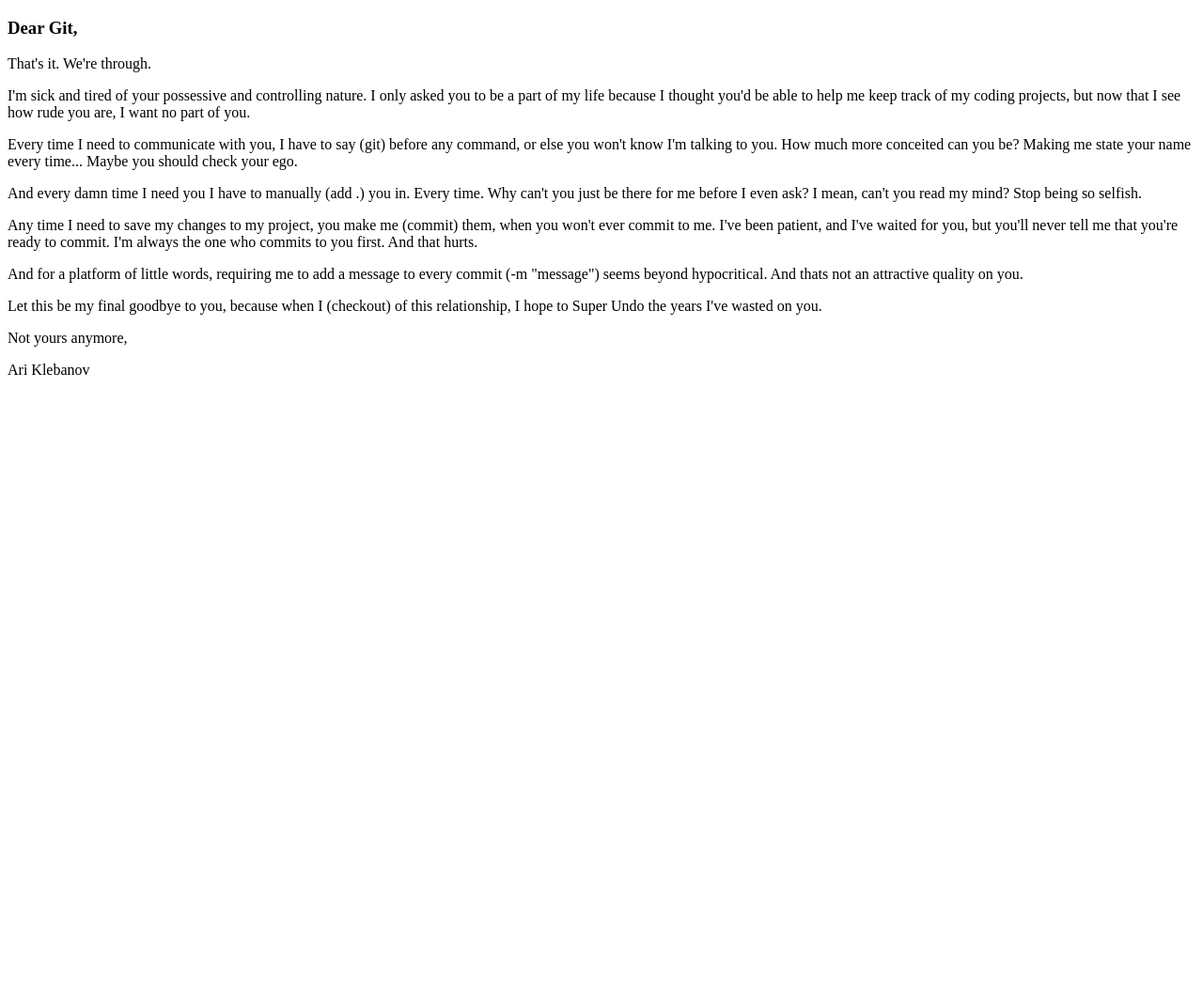
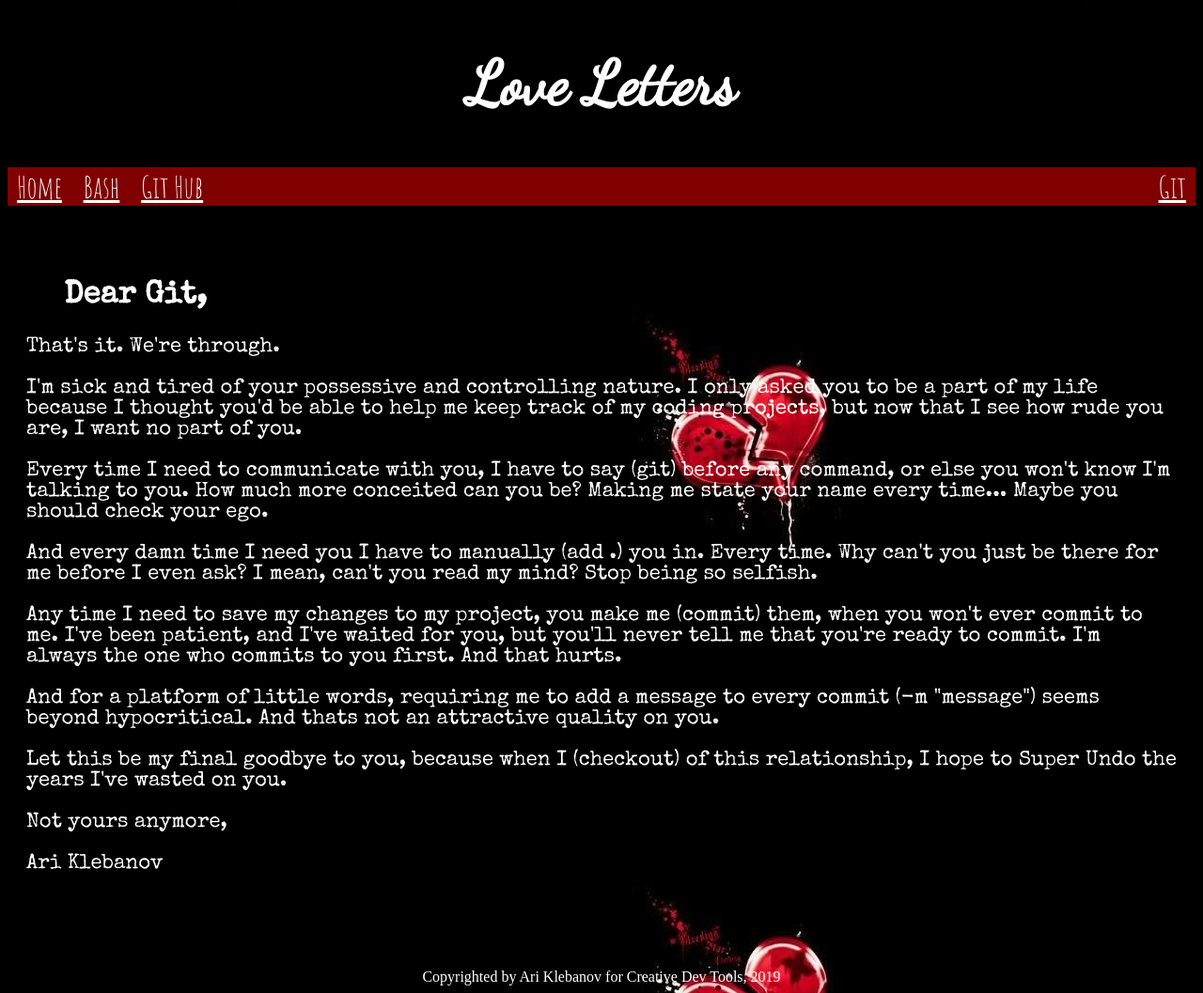
Before and after one commit to arkl8770/Creative-Dev-Tools, a plain HTML site: page git/index.html in a window 1280 px wide. Shown: the whole page at 94% size. Before the commit the page ends 800 px from the top, so only its background shows below. Drawn offline with nearby package versions, Linux system fonts and the light colour scheme.

Commit message:
initial commit of love letters

```diff
--- /dev/null
+++ b/bash/css/bash.css
@@ -0,0 +1,53 @@
+body{
+	background-image: url("../img/bashBackground.png");
+	background-size: cover;
+}
+
+h1{
+	margin: 50px;
+	font-size: 65px;
+	font-family: 'Dancing Script', cursive;
+}
+
+h2{
+	margin-left: 60px;
+	margin-top: 80px;
+	font-size: 33px;
+	font-family: 'Dancing Script', cursive;
+}
+p{
+	font-size: 25px;
+	font-family: 'Dancing Script', cursive;
+}
+section{
+	margin: 20px;
+}
+
+ul{
+	list-style-type: none;
+	margin: 0;
+	padding: 0;
+}
+li{
+	display: inline;
+	font-size: 32px;
+}
+a{
+	padding: 10px;
+	color: white;
+}
+a:hover{
+	color: pink;
+}
+nav{
+	background-color: purple;
+	font-family: 'Amatic SC', cursive;
+
+}
+header{
+	text-align: center;
+}
+footer{
+	margin-top: 100px;
+	text-align: center;
+}
--- /dev/null
+++ b/css/main.css
@@ -0,0 +1,34 @@
+body{
+	background-image: url("../img/mainBackground.jpg");
+}
+h1{
+	margin: 50px;
+	font-size: 65px;
+	font-family: 'Dancing Script', cursive;
+}
+header{
+	text-align: center;
+}
+h3{
+	margin-top: 120px;
+	font-size: 40px;
+	font-family: 'Amatic SC', cursive;
+	font-weight:bold;
+}
+div{
+	text-align: center;
+}
+footer{
+	margin-top: 120px;
+	text-align: center;
+}
+section{
+	display: inline-block;
+	margin: 20px;
+}
+p{
+	margin-top: 0px;
+	font-size: 32px;
+	font-family: 'Amatic SC', cursive;
+	font-weight:bold;
+}
--- /dev/null
+++ b/git/css/git.css
@@ -0,0 +1,54 @@
+body{
+	background-image: url("../img/gitBackground.jpg");
+}
+
+h1{
+	margin: 50px;
+	font-size: 65px;
+	font-family: 'Dancing Script', cursive;
+	color: white;
+}
+h2{
+	color: white;
+	margin-left: 60px;
+	margin-top: 80px;
+	font-size: 33px;
+	font-family: 'Special Elite', cursive;
+}
+p{
+	color: white;
+	font-size: 22px;
+	font-family: 'Special Elite', cursive;
+}
+ul{
+	list-style-type: none;
+	margin: 0;
+	padding: 0;
+}
+li{
+	display: inline;
+	font-size: 32px;
+}
+a{
+	padding: 10px;
+	color: white;
+}
+a:hover{
+	color: red;
+}
+nav{
+	background-color: maroon;
+	font-family: 'Amatic SC', cursive;
+
+}
+header{
+	text-align: center;
+}
+section{
+	margin: 20px;
+}
+footer{
+	color: white;
+	margin-top: 100px;
+	text-align: center;
+}
--- a/git/index.html
+++ b/git/index.html
@@ -1,11 +1,24 @@
 <!DOCTYPE html>
 <html>
 <head>
-	<title>Git Out Of My Life</title>
+	<link href="https://fonts.googleapis.com/css?family=Amatic+SC|Dancing+Script|Special+Elite" rel="stylesheet">
+	<link rel="stylesheet" type="text/css" href="css/git.css">
+	<title>Git Lost</title>
 </head>
 <body>
-	<h3>Dear Git,</h3>
-
+	<header>
+		<h1>Love Letters</h1>
+	</header>
+	<nav>
+		<ul>
+			<li><a href="../index.html">Home</a></li>
+			<li><a href="../bash/index.html">Bash</a></li>
+			<li><a href="../github/index.html">Git Hub</a></li>
+			<li style="float:right"><a href="../git/index.html">Git</a></li>
+		</ul>
+	</nav>
+	<h2>Dear Git,</h2>
+	<section>
 		<p>That's it. We're through.</p>
 
 		<p>I'm sick and tired of your possessive and controlling nature. I only asked you to be a part of my life because I thought you'd be able to help me keep track of my coding projects, but now that I see how rude you are, I want no part of you.</p>
@@ -22,5 +35,10 @@
 
 		<p>Not yours anymore,</p>
 		<p>Ari Klebanov</p>
+	</section>
+
+	<footer>
+		Copyrighted by Ari Klebanov for Creative Dev Tools, 2019
+	</footer>
 </body>
 </html>
--- /dev/null
+++ b/github/css/github.css
@@ -0,0 +1,53 @@
+body{
+	background-image: url("../img/githubBackground.jpg");
+	background-size: cover;
+
+}
+h1{
+	margin: 50px;
+	font-size: 65px;
+	font-family: 'Dancing Script', cursive;
+}
+h2{
+	font-family: 'Nanum Myeongjo', serif;
+	margin-left: 60px;
+	margin-top: 80px;
+	font-size: 33px;
+}
+header{
+	text-align: center;
+}
+section{
+	margin: 20px;
+}
+ul{
+	list-style-type: none;
+	margin: 0;
+	padding: 0;
+}
+li{
+	display: inline;
+	font-size: 32px;
+}
+a{
+	padding: 10px;
+	color: white;
+}
+a:hover{
+	color: yellow;
+}
+nav{
+	background-color: brown;
+	font-family: 'Amatic SC', cursive;
+
+}
+p{
+	font-family: 'Nanum Myeongjo', serif;
+	margin-top: 0px;
+	font-size: 24px;
+}
+
+footer{
+	margin-top: 100px;
+	text-align: center;
+}
```
Also changed, not shown: bash/index.html (+22 -2 lines), github/index.html (+19 -2 lines), index.html (+20 -4 lines), git/img/gitBackground.jpg (added), github/img/githubBackground.jpg (added), img/Bash.png (added), img/Git.jpg (added), img/Github.png (added), img/mainBackground.jpg (added), 1 other file. Lines whose indentation alone changed are shown as unchanged.
